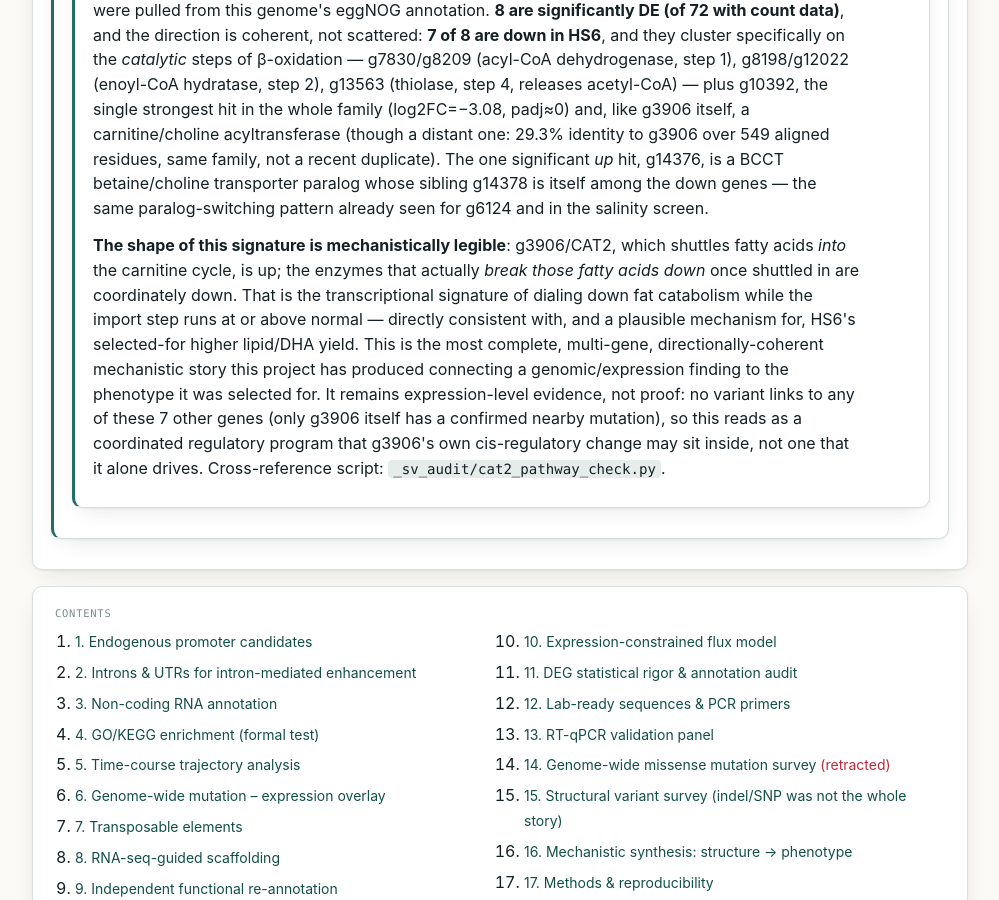
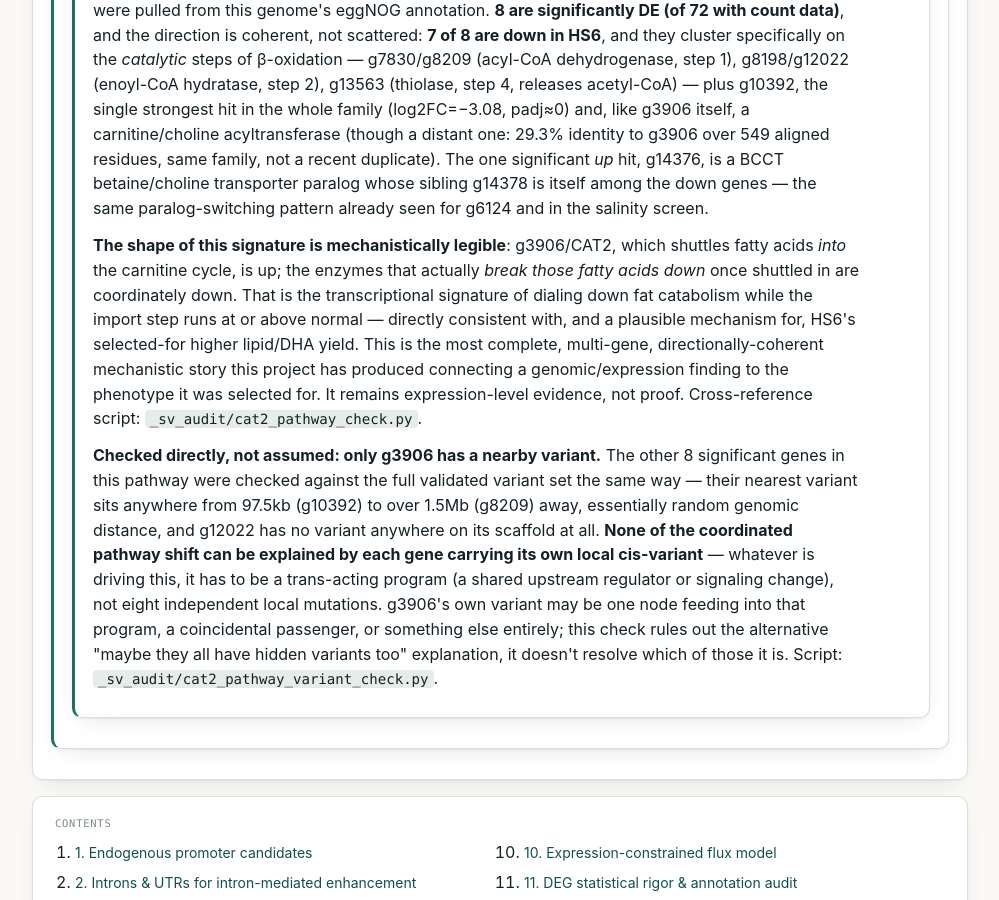
Before and after one commit to jinho1987/schizochytrium-hs6-genomics, a Jekyll site: the page report4.html, which Jekyll copies as it is, in a window 1280 px wide and 900 px high, scrolled down 3492 px. Shown: the whole window, without its empty margins (140-1139 px from the left). Built offline with Jekyll 4.4.1, drawn with Linux system fonts in a browser that asks for light colours.

Commit message:
Confirm only g3906 has a nearby variant among the 9 beta-oxidation pathway DE genes
Checked all 8 other significant pathway genes against the full validated
variant set directly: nearest variant ranges from 97.5kb to >1.5Mb away
(g12022 has none on its scaffold at all). Rules out each gene carrying
its own hidden cis-variant -- the coordinated pathway shift has to be a
trans-acting program, not eight independent local mutations.

Co-Authored-By: Claude Sonnet 5 <noreply@anthropic.com>

```diff
--- a/report4.html
+++ b/report4.html
@@ -203,7 +203,8 @@ a{color:var(--teal-ink);}
       <div class="callout finding" style="margin-top:10px;">
         <span class="lbl">2026-09-14: g3906/CAT2 sits inside a coordinated, pathway-wide &beta;-oxidation signature &mdash; the strongest mechanistic story in this project</span>
         <p>Following the same "pull every pathway gene, check DE regardless of status" method used for g6124 and the salinity screen, 78 genes annotated to the carnitine cycle / fatty-acid &beta;-oxidation pathway were pulled from this genome's eggNOG annotation. <b>8 are significantly DE (of 72 with count data)</b>, and the direction is coherent, not scattered: <b>7 of 8 are down in HS6</b>, and they cluster specifically on the <i>catalytic</i> steps of &beta;-oxidation &mdash; g7830/g8209 (acyl-CoA dehydrogenase, step 1), g8198/g12022 (enoyl-CoA hydratase, step 2), g13563 (thiolase, step 4, releases acetyl-CoA) &mdash; plus g10392, the single strongest hit in the whole family (log2FC=&minus;3.08, padj&asymp;0) and, like g3906 itself, a carnitine/choline acyltransferase (though a distant one: 29.3% identity to g3906 over 549 aligned residues, same family, not a recent duplicate). The one significant <i>up</i> hit, g14376, is a BCCT betaine/choline transporter paralog whose sibling g14378 is itself among the down genes &mdash; the same paralog-switching pattern already seen for g6124 and in the salinity screen.</p>
-        <p style="margin-top:8px;"><b>The shape of this signature is mechanistically legible</b>: g3906/CAT2, which shuttles fatty acids <i>into</i> the carnitine cycle, is up; the enzymes that actually <i>break those fatty acids down</i> once shuttled in are coordinately down. That is the transcriptional signature of dialing down fat catabolism while the import step runs at or above normal &mdash; directly consistent with, and a plausible mechanism for, HS6's selected-for higher lipid/DHA yield. This is the most complete, multi-gene, directionally-coherent mechanistic story this project has produced connecting a genomic/expression finding to the phenotype it was selected for. It remains expression-level evidence, not proof: no variant links to any of these 7 other genes (only g3906 itself has a confirmed nearby mutation), so this reads as a coordinated regulatory program that g3906's own cis-regulatory change may sit inside, not one that it alone drives. Cross-reference script: <code>_sv_audit/cat2_pathway_check.py</code>.</p>
+        <p style="margin-top:8px;"><b>The shape of this signature is mechanistically legible</b>: g3906/CAT2, which shuttles fatty acids <i>into</i> the carnitine cycle, is up; the enzymes that actually <i>break those fatty acids down</i> once shuttled in are coordinately down. That is the transcriptional signature of dialing down fat catabolism while the import step runs at or above normal &mdash; directly consistent with, and a plausible mechanism for, HS6's selected-for higher lipid/DHA yield. This is the most complete, multi-gene, directionally-coherent mechanistic story this project has produced connecting a genomic/expression finding to the phenotype it was selected for. It remains expression-level evidence, not proof. Cross-reference script: <code>_sv_audit/cat2_pathway_check.py</code>.</p>
+        <p style="margin-top:8px;"><b>Checked directly, not assumed: only g3906 has a nearby variant.</b> The other 8 significant genes in this pathway were checked against the full validated variant set the same way &mdash; their nearest variant sits anywhere from 97.5kb (g10392) to over 1.5Mb (g8209) away, essentially random genomic distance, and g12022 has no variant anywhere on its scaffold at all. <b>None of the coordinated pathway shift can be explained by each gene carrying its own local cis-variant</b> &mdash; whatever is driving this, it has to be a trans-acting program (a shared upstream regulator or signaling change), not eight independent local mutations. g3906's own variant may be one node feeding into that program, a coincidental passenger, or something else entirely; this check rules out the alternative "maybe they all have hidden variants too" explanation, it doesn't resolve which of those it is. Script: <code>_sv_audit/cat2_pathway_variant_check.py</code>.</p>
       </div>
     </div>
   </div>
```
